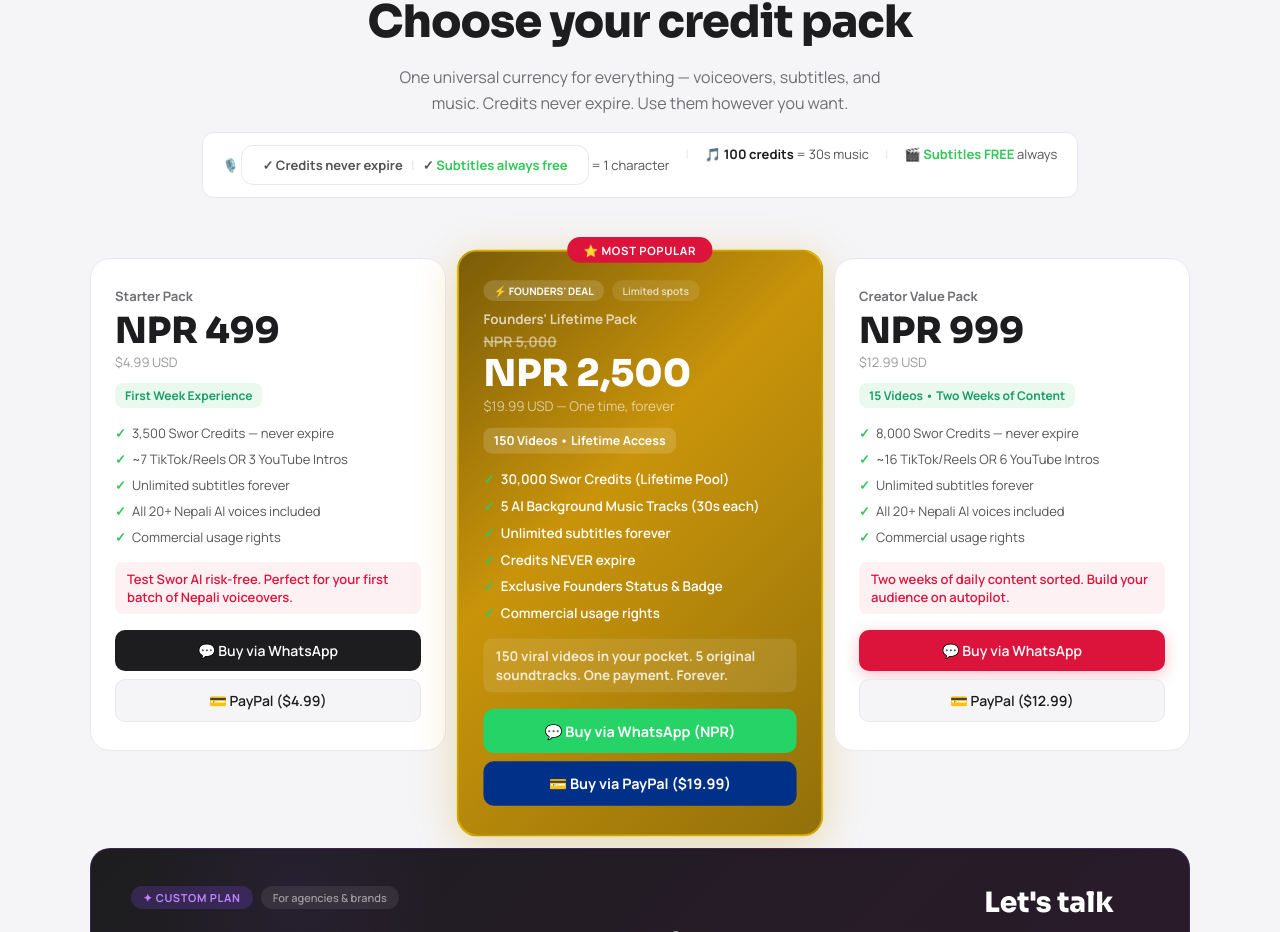
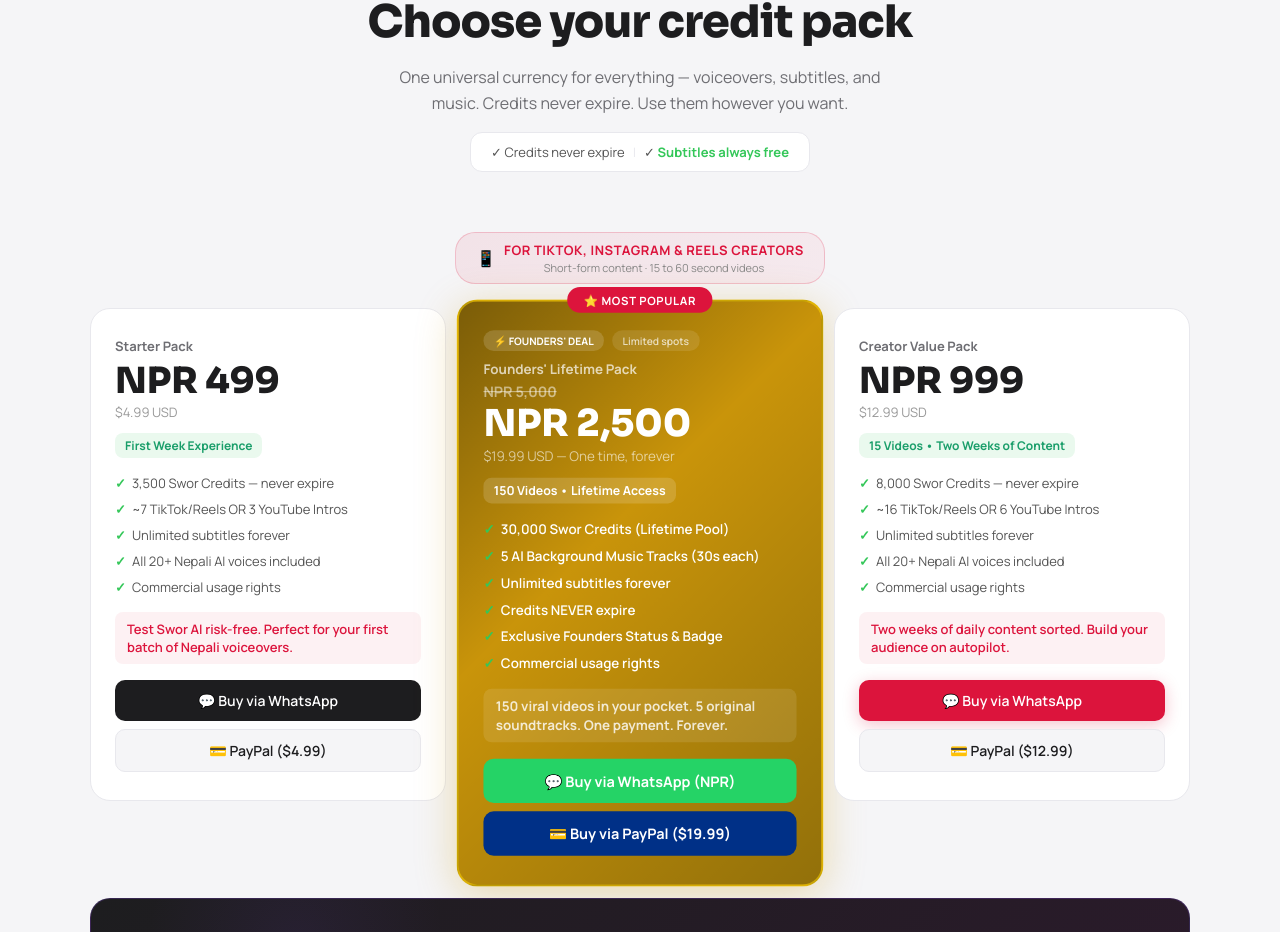
Before and after one commit to avashshrestha89/nepali-ai-tools, a Next.js app: page / in a window 1280 px wide. Shown: the part 4878-5810 px from the top of the page. Built offline with nearby package versions, Linux system fonts and the light colour scheme.

Commit message:
Update index.js

```diff
--- a/pages/index.js
+++ b/pages/index.js
@@ -769,16 +769,21 @@
     One universal currency for everything — voiceovers, subtitles, and music.
     Credits never expire. Use them however you want.
   </p>
-            <div style={{display:'inline-flex',gap:16,background:'#fff',borderRadius:12,padding:'12px 20px',border:'1px solid #e8e8ed',fontSize:13,color:'#555',flexWrap:'wrap',justifyContent:'center'}}>
-              <span>🎙️ <strong style={{color:'#1d1d1f'}}><div style={{display:'inline-flex',gap:8,background:'#fff',borderRadius:12,padding:'10px 20px',border:'1px solid #e8e8ed',fontSize:13,color:'#555'}}>
+  <div style={{display:'inline-flex',gap:8,background:'#fff',borderRadius:12,padding:'10px 20px',border:'1px solid #e8e8ed',fontSize:13,color:'#555'}}>
     <span>✓ Credits never expire</span>
     <span style={{color:'#e8e8ed'}}>|</span>
     <span>✓ <strong style={{color:'#34C759'}}>Subtitles always free</strong></span>
-</div></strong> = 1 character</span>
-              <span style={{color:'#e8e8ed'}}>|</span>
-              <span>🎵 <strong style={{color:'#1d1d1f'}}>100 credits</strong> = 30s music</span>
-              <span style={{color:'#e8e8ed'}}>|</span>
-              <span>🎬 <strong style={{color:'#34C759'}}>Subtitles FREE</strong> always</span>
+  </div>
+</div>
+
+{/* SHORT FORM LABEL */}
+<div style={{textAlign:'center',marginBottom:24}}>
+  <div style={{display:'inline-flex',alignItems:'center',gap:8,background:'linear-gradient(135deg,rgba(220,20,60,.08),rgba(255,107,138,.08))',border:'1.5px solid rgba(220,20,60,.2)',borderRadius:20,padding:'8px 20px'}}>
+    <span style={{fontSize:16}}>📱</span>
+    <div>
+      <div style={{fontSize:13,fontWeight:800,color:'#DC143C',letterSpacing:'0.04em'}}>FOR TIKTOK, INSTAGRAM & REELS CREATORS</div>
+      <div style={{fontSize:11,color:'#888',marginTop:1}}>Short-form content · 15 to 60 second videos</div>
+    </div>
   </div>
 </div>
 
```
Lines whose indentation alone changed are shown as unchanged.
